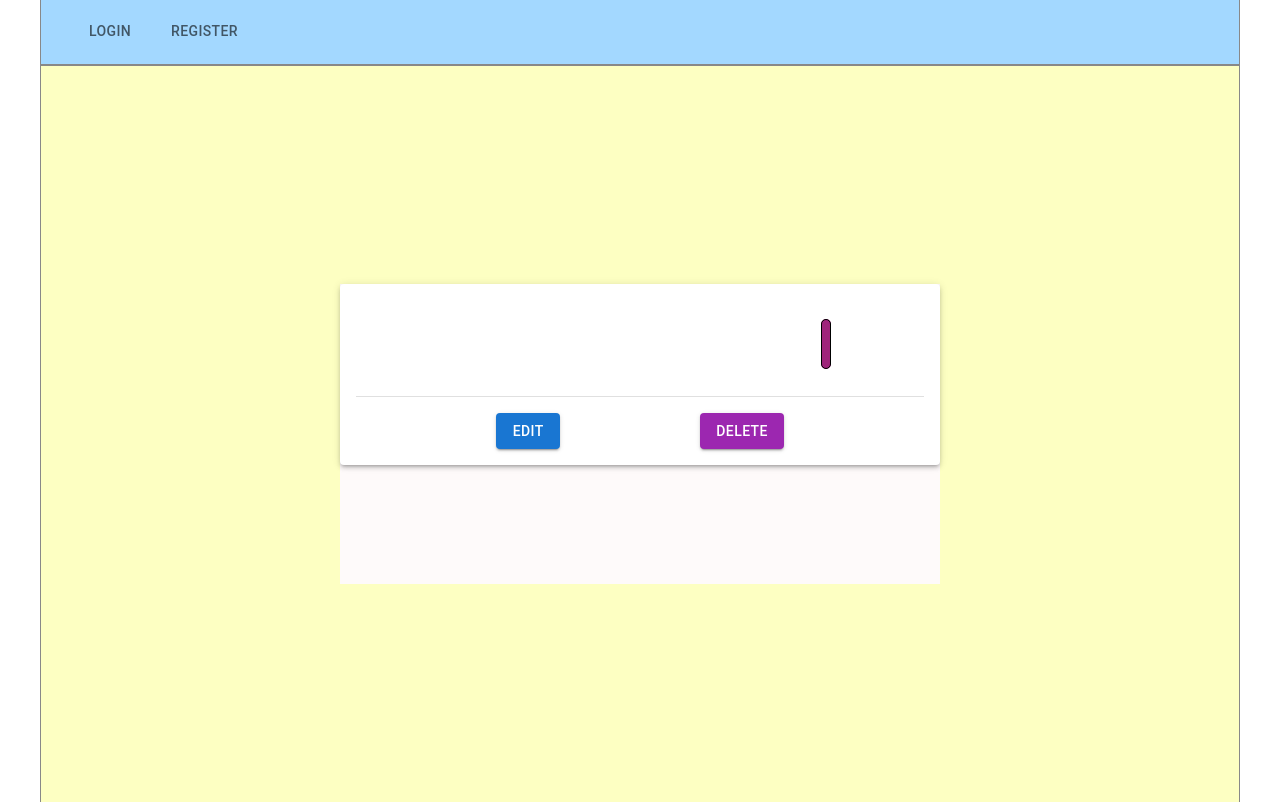
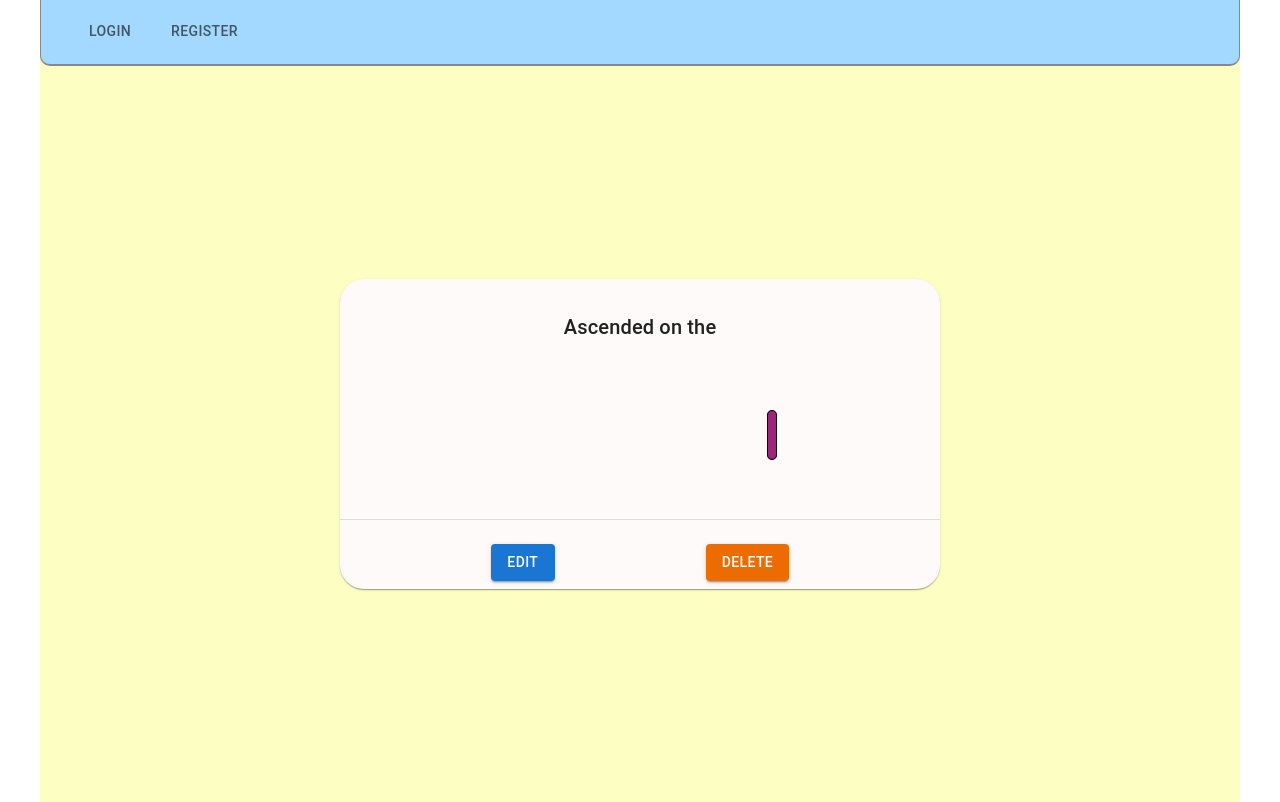
Before and after one commit to kellyr27/Indoor-Climbing-Log-2.0, a React (Create React App) app: page /ascents/1 in a window 1280 px wide. Built offline with nearby package versions, Linux system fonts and the light colour scheme; no server answers.

Commit message:
Working on ascent card

```diff
--- a/src/components/NavBar/NavBar.js
+++ b/src/components/NavBar/NavBar.js
@@ -6,8 +6,10 @@ import { useAuthContext } from '../../context/AuthContext';
 import LogoutIcon from '@mui/icons-material/Logout';
 import Fab from '@mui/material/Fab';
 import {useSnackbar} from 'notistack';
+import { useTheme } from '@mui/material/styles';
 
 const NavBar = () => {
+    const theme = useTheme();
     const navigate = useNavigate();
     const location = useLocation();
     const { isAuthenticated, setIsAuthenticated } = useAuthContext();
@@ -36,6 +38,14 @@ const NavBar = () => {
             color: "white",
             boxShadow: "none",
             borderBottom: "2px solid #888",
+            borderLeft: "1px solid #888",
+            borderRight: "1px solid #888",
+            [theme.breakpoints.down('lg')]: {
+                borderLeft: "none",
+                borderRight: "none"
+            },
+            borderBottomLeftRadius: 10,
+            borderBottomRightRadius: 10,
         }}>
             <Toolbar>
                 <Box sx={{
--- a/src/pages/AscentPage/AscentPage.js
+++ b/src/pages/AscentPage/AscentPage.js
@@ -10,6 +10,7 @@ import baseUrl from '../../utils/baseUrl';
 import { Divider } from '@mui/material';
 import { useSnackbar } from 'notistack';
 import Template1 from '../../templates/Template1';
+import AscentCard from './components/AscentCard';
 
 const AscentPage = () => {
     const {enqueueSnackbar} = useSnackbar();
@@ -73,63 +74,7 @@ const AscentPage = () => {
 
     return (
         <Template1>
-            <Box sx={{minHeight: '300px', bgcolor: '#fefafa'}}>
-
-                <Paper elevation={3} sx={{ p: 2 }}>
-                    <Typography variant="h6" gutterBottom align="center" sx={{ fontWeight: 'bold', mb: 3 }}>
-                        {dateToDisplay(ascentData.date)}
-                    </Typography>
-                    <Link to={`/routes/${ascentData.route?._id}`} style={{ textDecoration: 'none', color: 'inherit' }}>
-                        <Box sx={{ display: 'flex', alignItems: 'center', justifyContent: 'space-around' }}>
-                            <Typography variant="h4">
-                                <TickTypeIcon tickType={ascentData.tickType} style={{ width: '1em', height: '1em' }}/>
-                            </Typography>
-                            <Typography variant="h4">
-                                    {ascentData.route?.name}
-                            </Typography>
-                            <Typography variant="h4">
-                                <RouteGrade grade={ascentData.route?.grade} />
-                            </Typography>
-                        </Box>
-                    </Link>
-                    <Box sx={{ overflowWrap: 'break-word', wordWrap: 'break-word' }}>
-                        <Typography variant="body1" gutterBottom align="center" sx={{marginBottom: '30px', marginTop: '30px'}}>
-                            {ascentData.notes}
-                        </Typography>
-                    </Box>
-                    <Divider />
-                    <Box sx={{ mt: 2, display: 'flex', justifyContent: 'space-evenly' }}>
-                        <Button variant="contained" color="primary" onClick={handleEditClick}>
-                            Edit
-                        </Button>
-                        <Button variant="contained" color="secondary" onClick={handleClickOpen}>
-                            Delete
-                        </Button>
-                    </Box>
-                </Paper>
-
-                <Dialog
-                    open={open}
-                    onClose={handleClose}
-                >
-                    <DialogTitle>
-                        Delete ascentData
-                    </DialogTitle>
-                    <DialogContent>
-                        <DialogContentText>
-                            Are you sure you want to delete this ascentData?
-                        </DialogContentText>
-                    </DialogContent>
-                    <DialogActions>
-                        <Button onClick={handleClose}>
-                            Cancel
-                        </Button>
-                        <Button onClick={handleDelete} color="secondary">
-                            Delete
-                        </Button>
-                    </DialogActions>
-                </Dialog>
-            </Box>
+            <AscentCard />
         </Template1>
     );
 }
--- /dev/null
+++ b/src/pages/AscentPage/components/AscentCard.js
@@ -0,0 +1,143 @@
+import React, { useState, useEffect } from 'react';
+import { useParams, useNavigate } from 'react-router-dom';
+import { Link } from 'react-router-dom';
+import axios from 'axios';
+import { Typography, Grid, Paper, Box, Button, Dialog, DialogActions, DialogContent, DialogContentText, DialogTitle } from '@mui/material';
+import {dateToDisplay} from '../../../utils/helpers';
+import TickTypeIcon from '../../../components/TickTypeIcon/TickTypeIcon';
+import RouteGrade from '../../../components/RouteGrade/RouteGrade';
+import baseUrl from '../../../utils/baseUrl';
+import { Divider } from '@mui/material';
+import { useSnackbar } from 'notistack';
+import { Card, CardHeader, CardContent, CardActions, List, ListItem } from '@mui/material';
+
+const AscentCard = () => {
+    const {enqueueSnackbar} = useSnackbar();
+    const [ascentData, setAscentData] = useState({});
+    const { id } = useParams()
+    const [open, setOpen] = React.useState(false);
+    const navigate = useNavigate();
+
+    useEffect(() => {
+        const fetchData = async () => {
+
+            try {
+                const token = localStorage.getItem('token');
+
+                const response = await axios.get(`${baseUrl}/ascents/${id}`, {
+                    headers: {
+                        Authorization: `Bearer ${token}`
+                    }
+                });
+
+                setAscentData(response.data);
+
+            } catch (error) {
+                console.error(error);
+            }
+        };
+
+        fetchData();
+    }, [id]);
+
+
+    const handleClickOpen = () => {
+        setOpen(true);
+    };
+
+    const handleClose = () => {
+        setOpen(false);
+    };
+
+    const handleDelete = () => {
+        const token = localStorage.getItem('token');
+        axios.delete(`${baseUrl}/ascents/${id}`, {
+            headers: {
+                'Authorization': `Bearer ${token}`
+            }
+        })
+            .then(response => {
+                navigate('/ascents');
+                enqueueSnackbar('Ascent deleted successfully', { variant: 'success' });
+            })
+            .catch(error => {
+                console.error(error);
+                enqueueSnackbar('Failed to delete ascent', { variant: 'error' });
+            });
+
+    }
+
+    const handleEditClick = () => {
+        navigate(`/ascents/${id}/edit`);
+    };
+
+    return (
+        <Card sx={{minHeight: '300px', bgcolor: '#fefafa', borderRadius: 6}}>
+            <CardHeader
+                sx={{pt: 4}}
+                title={
+                    <Typography variant="h6" gutterBottom align="center" sx={{ mb: 3 }}>
+                        Ascended on the <span style={{ fontWeight: 'bold' }}>{dateToDisplay(ascentData.date)}</span>
+                    </Typography>
+                }
+            />
+            <CardContent>
+                <List>
+                    <ListItem
+                        button
+                        onDoubleClick={() => navigate(`/routes/${ascentData.route?._id}`)}
+                        sx={{display: 'flex', justifyContent: 'space-evenly'}}
+                    >
+                        <Typography variant="h4">
+                            <TickTypeIcon tickType={ascentData.tickType} style={{ width: '1em', height: '1em' }}/>
+                        </Typography>
+                        <Typography variant="h4" sx={{  textAlign: 'center' }}>
+                                {ascentData.route?.name}
+                        </Typography>
+                        <Typography variant="h4">
+                            <RouteGrade grade={ascentData.route?.grade} />
+                        </Typography>
+                    </ListItem>
+                </List>
+                <Box sx={{ overflowWrap: 'break-word', wordWrap: 'break-word' }}>
+                    <Typography variant="body1" gutterBottom align="center" sx={{marginBottom: '30px', marginTop: '30px'}}>
+                        {ascentData.notes}
+                    </Typography>
+                </Box>
+            </CardContent>
+            <Divider />
+            <CardActions sx={{ justifyContent: 'space-evenly', mt: 2 }}>
+                <Button variant="contained" color="primary" onClick={handleEditClick}>
+                    Edit
+                </Button>
+                <Button variant="contained" color="warning" onClick={handleClickOpen}>
+                    Delete
+                </Button>
+            </CardActions>
+
+            <Dialog
+                open={open}
+                onClose={handleClose}
+            >
+                <DialogTitle>
+                    Are you sure?
+                </DialogTitle>
+                <DialogContent>
+                    <DialogContentText>
+                        Are you sure you want to delete this ascent?
+                    </DialogContentText>
+                </DialogContent>
+                <DialogActions>
+                    <Button onClick={handleClose}>
+                        Cancel
+                    </Button>
+                    <Button onClick={handleDelete} color="warning">
+                        Delete
+                    </Button>
+                </DialogActions>
+            </Dialog>
+        </Card>
+    );
+}
+
+export default AscentCard;
--- a/src/pages/RoutePage/components/RouteCard.js
+++ b/src/pages/RoutePage/components/RouteCard.js
@@ -47,7 +47,7 @@ const RouteCard = () => {
     }, [id]);
 
     return (
-        <Card sx={{minHeight: '300px', bgcolor: '#fefafa'}}>
+        <Card sx={{minHeight: '300px', bgcolor: '#fefafa', borderRadius: 6}}>
             <CardHeader
                 sx={{pt: 4}}
                 title={
@@ -85,7 +85,7 @@ const RouteCard = () => {
                 </List>
                 <Divider />
                 <Box sx={{ display: 'flex', justifyContent: 'center', mt: 2 }}>
-                    <Button variant="contained" color="primary" onClick={handleEditClick}>
+                    <Button variant="contained" color="primary" onClick={handleEditClick} sx={{borderRadius: 3}}>
                         Edit Route
                     </Button>
                 </Box>
--- a/src/templates/Template1.js
+++ b/src/templates/Template1.js
@@ -1,12 +1,9 @@
 import { Box, Container, Stack } from '@mui/material';
 import Grid from '@mui/material/Unstable_Grid2';
 import NavBar from '../components/NavBar/NavBar';
-import { useTheme } from '@mui/material/styles';
 
 
 const Template1 = ({children}) => {
-
-    const theme = useTheme();
 
     return (
         <>
@@ -16,12 +13,7 @@ const Template1 = ({children}) => {
                 }}
                 sx={{
                     bgcolor: '#FDFFC2',
-                    borderLeft: "1px solid #888",
-                    borderRight: "1px solid #888",
-                    [theme.breakpoints.down('lg')]: {
-                        borderLeft: "none",
-                        borderRight: "none"
-                    }
+
                 }}
             >
                 <NavBar />
```
